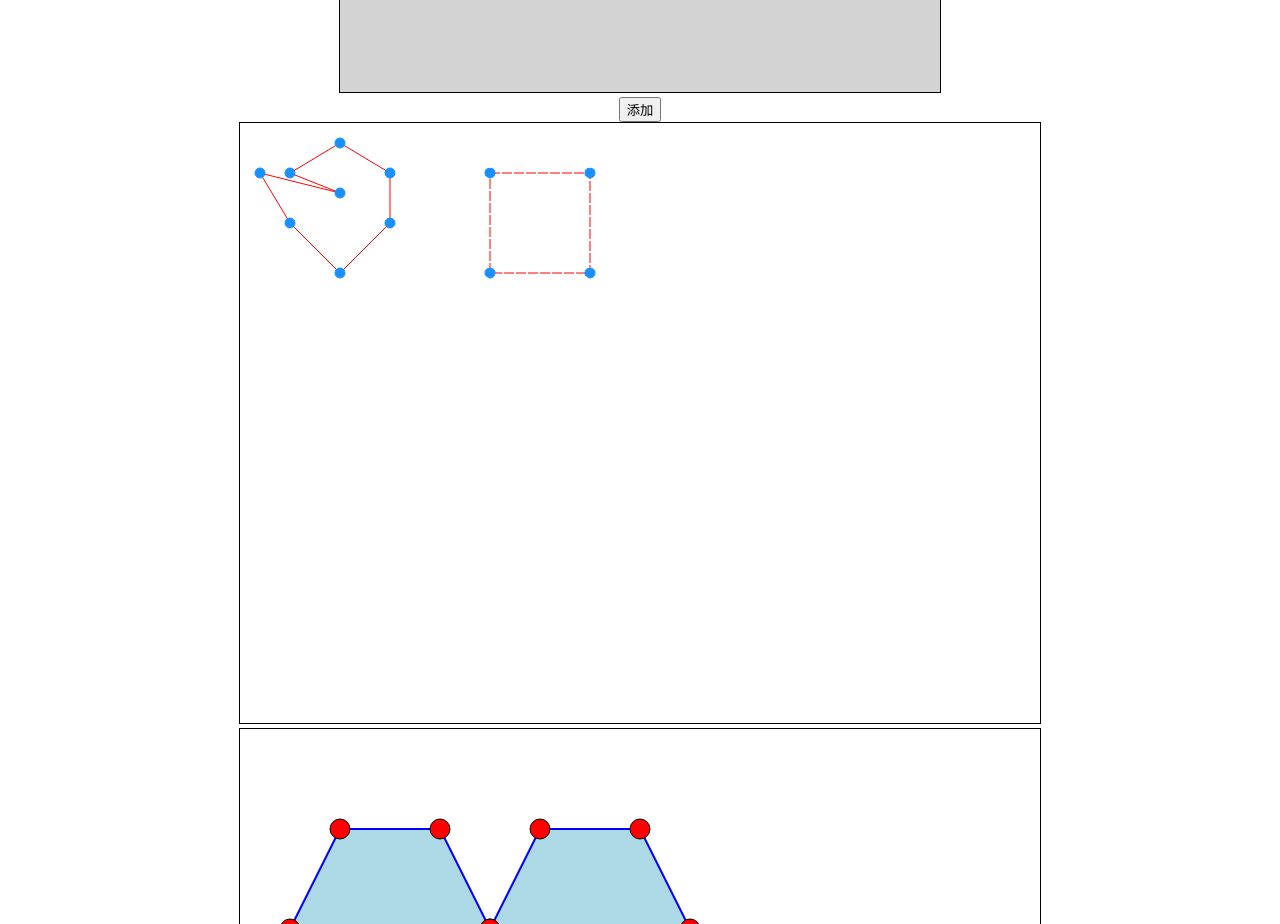
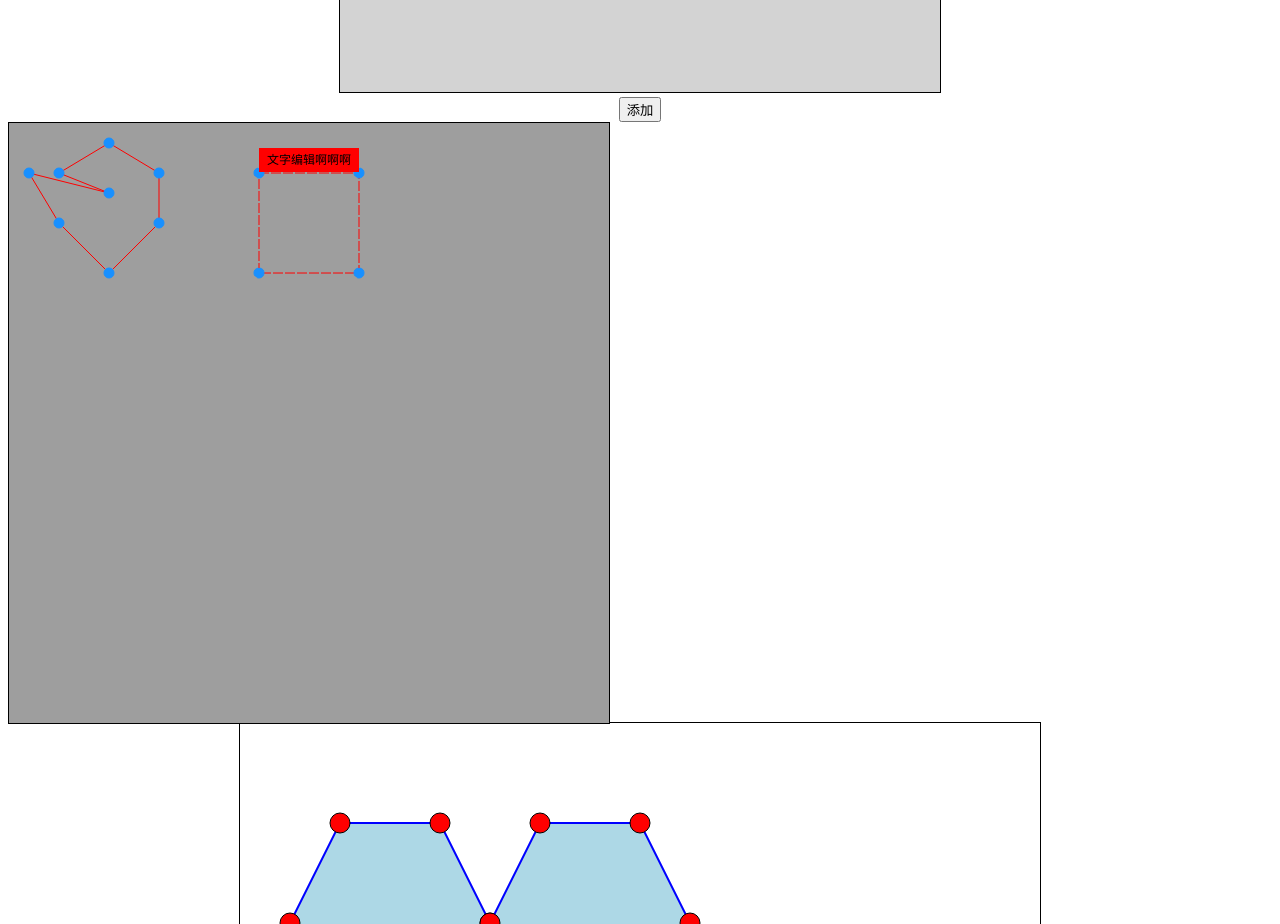
Before and after one commit to zhoujianshun/dragable-polygon, a Vue app: page /#/ in a window 1280 px wide. Shown: the part 920-1844 px from the top of the page. Built offline with nearby package versions, Linux system fonts and the light colour scheme; what vue-contextmenujs would draw is missing.

Commit message:
feat:添加背景图支持

```diff
--- a/src/components/DraggablePolygon.vue
+++ b/src/components/DraggablePolygon.vue
@@ -8,8 +8,8 @@
     <canvas
       @contextmenu.prevent="onContextmenu"
       ref="canvas"
-      width="800"
-      height="600"
+      :width="canvasWidth"
+      :height="canvasHeight"
       style="border: 1px solid black"
     ></canvas>
   </div>
@@ -30,7 +30,7 @@ export default {
     //  是否可以点击边添加点
     canAddPoint: {
       type: Boolean,
-      default: false,
+      default: true,
     },
     // 是否可以长按拖动图形
     canDragMove: {
@@ -92,6 +92,18 @@ export default {
       type: Array,
       default: () => [0, 0],
     },
+    //文字
+    fontSize: {
+      type: Number,
+      default: 12,
+    },
+    font: {
+      type: String,
+      default: "Arial bolder",
+    },
+    imageSrc: {
+      type: String,
+    },
   },
   data() {
     return {
@@ -111,16 +123,18 @@ export default {
       addPointPolygonIndex: null,
       addPointPrevIndex: null,
       pointToLineMaxDistance: 4, // 点击的点到，边的最短距离，小于即可添加
+      // 图片
+      createdImage: null,
     };
   },
   mounted() {
     this.initCanvas();
-    this.drawPolygons();
+    this.draw();
   },
   watch: {
     polygons() {
       console.log("watch polygons");
-      this.drawPolygons();
+      this.draw();
     },
   },
   methods: {
@@ -131,9 +145,49 @@ export default {
       canvas.addEventListener("mousemove", this.onMouseMove);
       document.addEventListener("mouseup", this.onMouseUp);
     },
+    draw(mousePoint = null) {
+      // 清空图片
+      this.createdImage = null;
+      if (!this.ctx) {
+        return;
+      }
+
+      // draw
+      const ctx = this.ctx;
+
+      // 如果有图片绘制图片
+      console.log(this.imageSrc);
+      if (this.imageSrc) {
+        const img = new Image();
+        // 处理canvas使用跨域图片无法生成图片的问题
+        // 需要后端配合
+        // img.setAttribute("crossOrigin", "Anonymous");
+        img.onload = () => {
+          console.log("image success");
+          this.drawClear(ctx);
+          ctx.drawImage(img, 0, 0, this.canvasWidth, this.canvasHeight);
+          this.drawPolygons(mousePoint);
+        };
+        img.onerror = (e) => {
+          console.log("image error", e);
+          this.drawClear(ctx);
+          this.drawPolygons(mousePoint);
+        };
+        img.src =
+          "https://img-prod-cms-rt-microsoft-com.akamaized.net/cms/api/am/imageFileData/RE4wEaH?ver=6557";
+      } else {
+        this.drawClear(ctx);
+        this.drawPolygons(mousePoint);
+      }
+    },
+    drawClear(ctx) {
+      ctx.clearRect(0, 0, ctx.canvas.width, ctx.canvas.height);
+      ctx.fillStyle = "rgb(235,235,235)";
+      ctx.fillRect(0, 0, this.canvasWidth, this.canvasHeight);
+    },
     drawPolygons(mousePoint = null) {
       const { ctx, polygons, radius } = this;
-      ctx.clearRect(0, 0, ctx.canvas.width, ctx.canvas.height);
+
       console.log({ polygons });
       polygons.forEach((polygon, index) => {
         const selected = index === this.selectedPolygonIndex;
@@ -168,6 +222,8 @@ export default {
           ctx.strokeStyle = this.getStyleWithKey(polygon, "pointStrokeColor");
           ctx.stroke();
         });
+
+        this.drawText(ctx, polygon, polygon.points[0]);
       });
 
       if (mousePoint) {
@@ -218,6 +274,38 @@ export default {
       ctx.stroke();
       ctx.closePath();
     },
+    drawText(ctx, polygonInfo, point) {
+      if (polygonInfo.text) {
+        const font = this.getStyleWithKey(polygonInfo, "font");
+        const fontSize = this.getStyleWithKey(polygonInfo, "fontSize");
+        ctx.font = `${fontSize}px ${font}`;
+
+        const textLeftPadding = 8;
+        const textBottomPadding = 6;
+        const textSize = ctx.measureText(polygonInfo.text);
+        const rectWidth = textSize.width + textLeftPadding * 2;
+        const rectHeight = fontSize + textBottomPadding * 2;
+        ctx.fillStyle = this.getStyleWithKey(polygonInfo, "strokeColor");
+        const lineWidth = this.getStyleWithKey(polygonInfo, "lineWidth");
+        let x = point.x;
+        let y = point.y - rectHeight - lineWidth;
+        // 防止绘制到外部
+        if (y < 0) {
+          y = point.y;
+        }
+        if (x + rectWidth > this.canvasWidth) {
+          x = this.canvasWidth - rectWidth;
+        }
+        ctx.fillRect(x, y, rectWidth, rectHeight);
+        ctx.fillStyle = "black";
+        ctx.textBaseline = "middle";
+        ctx.fillText(
+          polygonInfo.text,
+          x + textLeftPadding,
+          y + rectHeight / 2 + lineWidth
+        );
+      }
+    },
     pointHitTest(point, x, y) {
       return Math.sqrt((point.x - x) ** 2 + (point.y - y) ** 2) < this.radius;
     },
@@ -265,6 +353,8 @@ export default {
       // }
       const x = e.offsetX;
       const y = e.offsetY;
+      // 用于优化性能防止，一直重绘
+      const oldAddPoint = this.addPoint;
       this.addPoint = null;
 
       if (this.canAddPoint) {
@@ -323,17 +413,18 @@ export default {
             y: y + dy,
           });
         }
-        this.drawPolygons();
+        this.draw();
       } else if (this.draggingWholePolygon) {
         this.polygons[this.selectedPolygonIndex].points.forEach((point) => {
           point.x += dx;
           point.y += dy;
         });
 
-        this.drawPolygons();
+        this.draw();
       } else {
-        if (this.canAddPoint) {
-          this.drawPolygons({
+        //
+        if (this.canAddPoint && this.addPoint !== oldAddPoint) {
+          this.draw({
             ...this.addPoint,
           });
         }
@@ -354,7 +445,7 @@ export default {
           const curPolygon = this.polygons[this.selectedPolygonIndex];
           curPolygon.points = this.originalPoints;
           this.$emit("update:polygons", this.polygons);
-          this.drawPolygons();
+          this.draw();
         }
       }
 
@@ -430,7 +521,7 @@ export default {
         this.$emit("update:polygons", this.polygons);
         // 如果添加点，则选中当前图形
         this.selectedPolygonIndex = this.addPointPolygonIndex;
-        this.drawPolygons();
+        this.draw();
         return;
       }
       const x = event.offsetX;
@@ -478,7 +569,7 @@ export default {
         this.selectedPolygonIndex !== undefined
       ) {
         // console.log("redraw selectedPolygonIndex:", this.selectedPolygonIndex);
-        this.drawPolygons();
+        this.draw();
       }
 
       // if (this.draggingWholePolygon || this.draggingCornerPoint) {
@@ -526,7 +617,7 @@ export default {
                   const polygon = this.polygons[draggedPolygonIndex];
                   polygon.points.splice(draggedPointIndex, 1);
                   this.$emit("update:polygons", this.polygons);
-                  this.drawPolygons();
+                  this.draw();
                 },
               },
             ],
@@ -551,7 +642,7 @@ export default {
                   const newList = this.polygons;
                   newList.splice(draggedPolygonIndex, 1);
                   this.$emit("update:polygons", newList);
-                  this.drawPolygons();
+                  this.draw();
                 },
               },
             ],
--- a/src/views/CanvasTest.vue
+++ b/src/views/CanvasTest.vue
@@ -12,8 +12,12 @@
     ></PolygonCanvas>
     <button @click="onAdd">添加</button>
     <DraggablePolygon
+      class="canvas"
+      imageSrc="https://t7.baidu.com/it/u=1595072465,3644073269&fm=193&f=GIF"
       pointFillColor="#1890ff"
       :polygons="polygons"
+      :canvasWidth="600"
+      :canvasHeight="600"
       @update:polygons="onUpdatePolygons"
     ></DraggablePolygon>
 
@@ -56,8 +60,10 @@ export default {
             { x: 350, y: 150 },
             { x: 250, y: 150 },
           ],
+          text: "文字编辑啊啊啊",
           keepRectangle: true, // 是否是矩形，长按拖动点的时候，会维持矩形
           style: {
+            // fontSize:20,
             lineDash: [10, 2],
             selectStrokeColor: "green",
             strokeColor: "red",
@@ -102,4 +108,9 @@ export default {
 };
 </script>
 
-<style></style>
+<style>
+.canvas {
+  width: 600px;
+  height: 600px;
+}
+</style>
```
